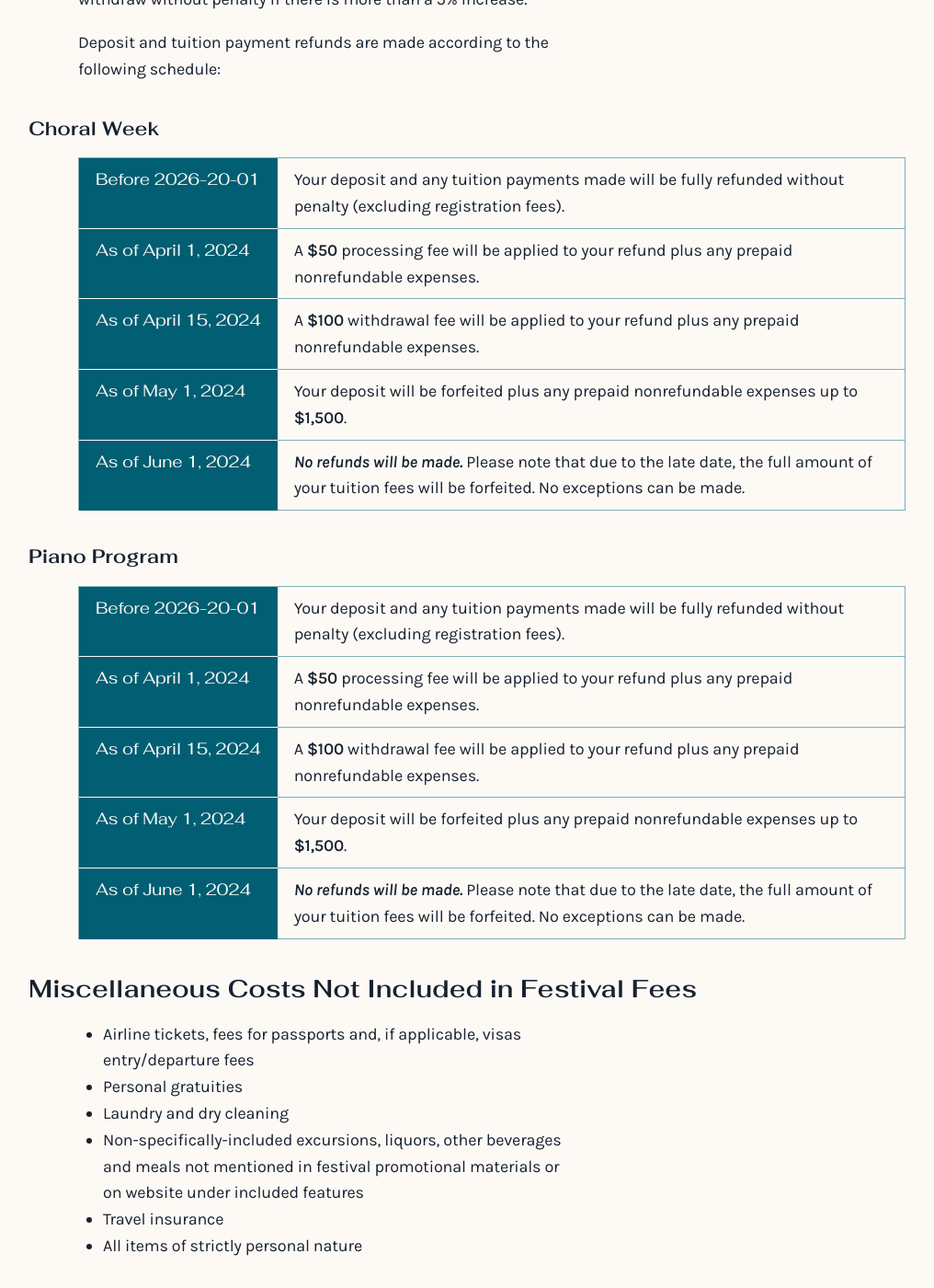
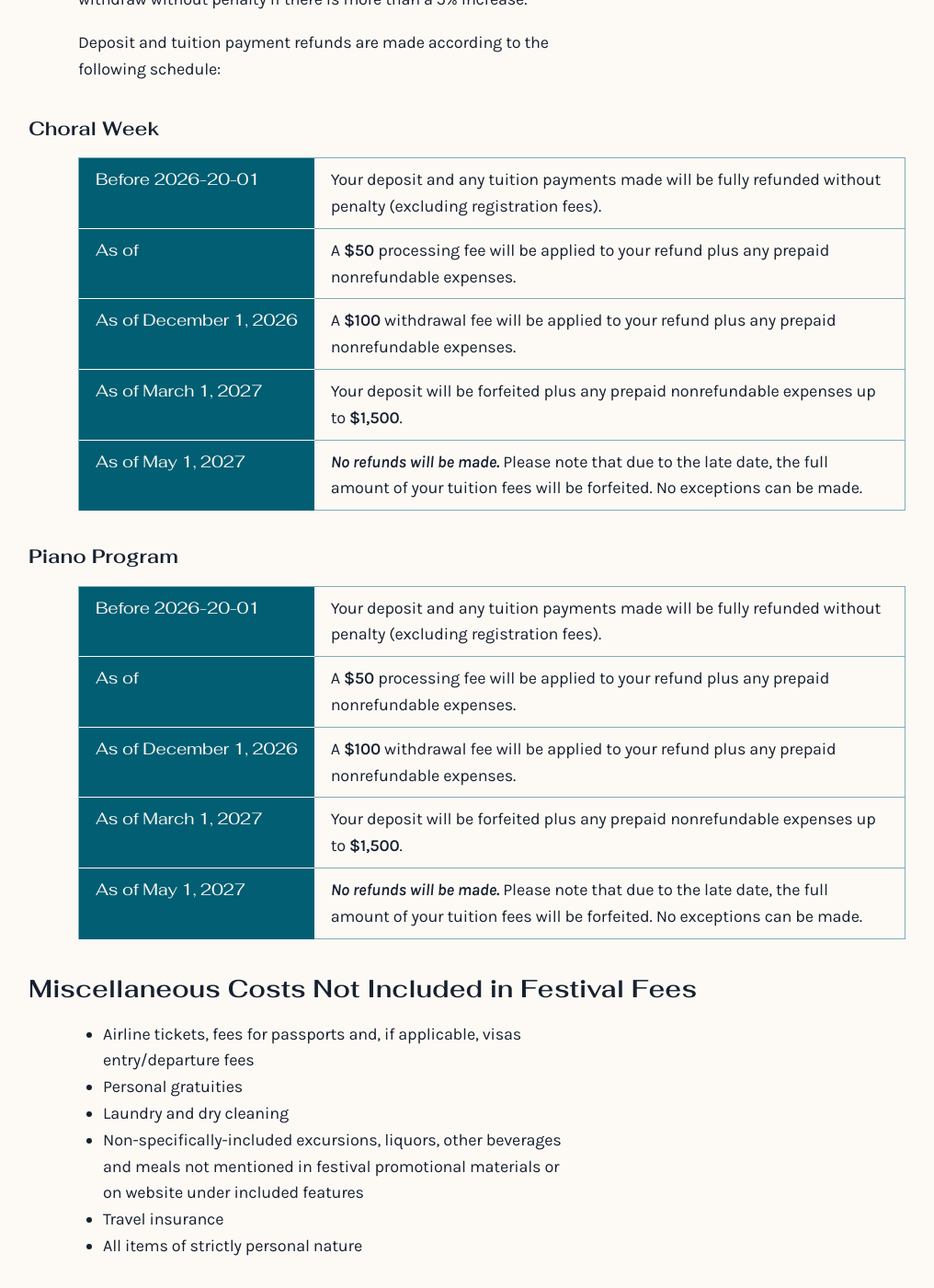
Before and after one commit to Amalfi-Festival/amalfi-festival-org, a Jekyll site: the page built from terms-and-conditions.md, in a window 1280 px wide and 1400 px high, scrolled down 707 px. Shown: the whole window at 92% size, without its empty margins (96-1112 px from the left). Built offline with Jekyll 4.4.1, drawn with Linux system fonts in a browser that asks for light colours.

Commit message:
Update festival.yaml
Update of dates for Refunds

```diff
--- a/_data/festival.yaml
+++ b/_data/festival.yaml
@@ -37,16 +37,16 @@ cancellation-policy:
         before-date: 2026-20-01
     ### "A $___ processing fee will be applied to your refund..."
     processing-fee:
-        as-of-date: 2024-04-01
+        before-date: 2026-11-30
         amount: 50
     ### "Your $___ deposit will be forfeited plus any prepaid nonrefundable expenses."
     withdrawal-fee:
-        as-of-date: 2024-04-15
+        as-of-date: 2026-12-01
         amount: 100
     ### "Your first installment payment will be forfeited plus any prepaid nonrefundable expenses."
     forfeit:
-        as-of-date: 2024-05-01
+        as-of-date: 2027-03-01
         deductible: 1500
     ### "No refunds will be made..."
     no-refund:
-        as-of-date: 2024-06-01
+        as-of-date: 2027-05-01
```
